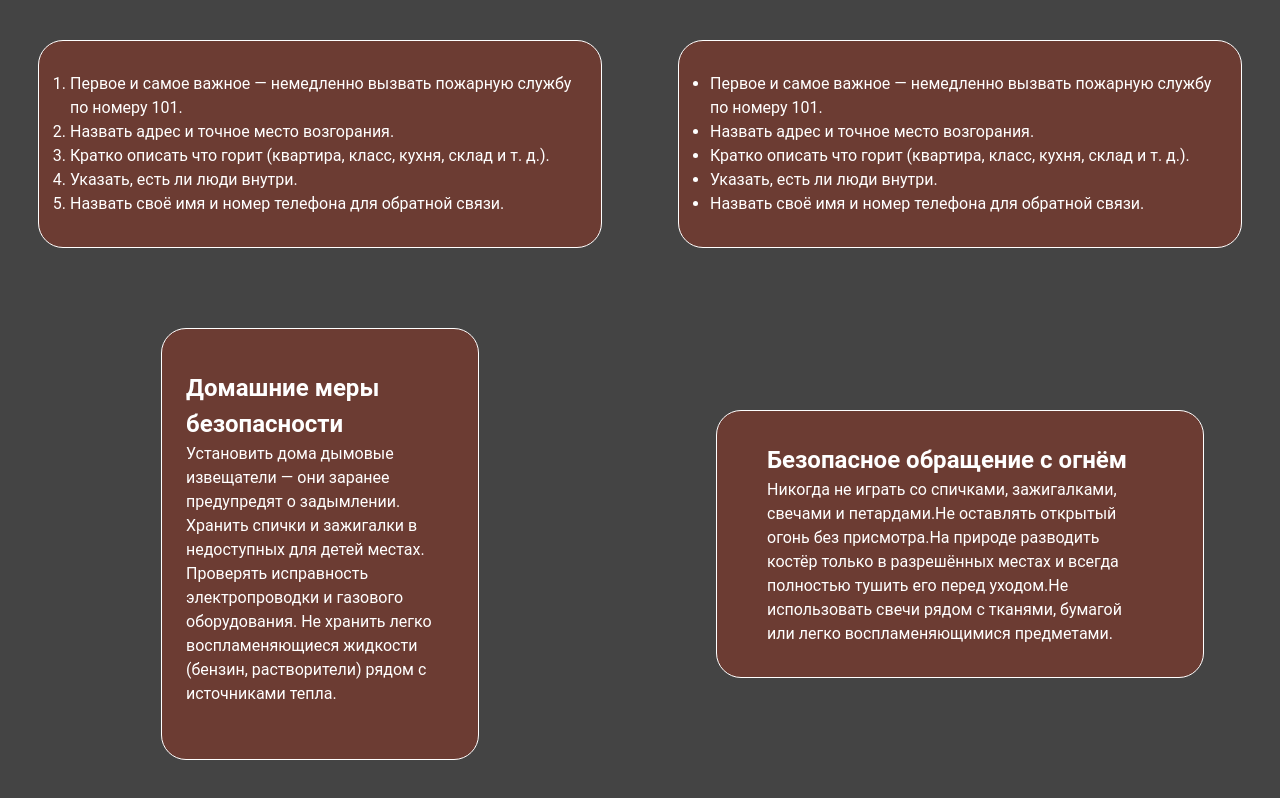
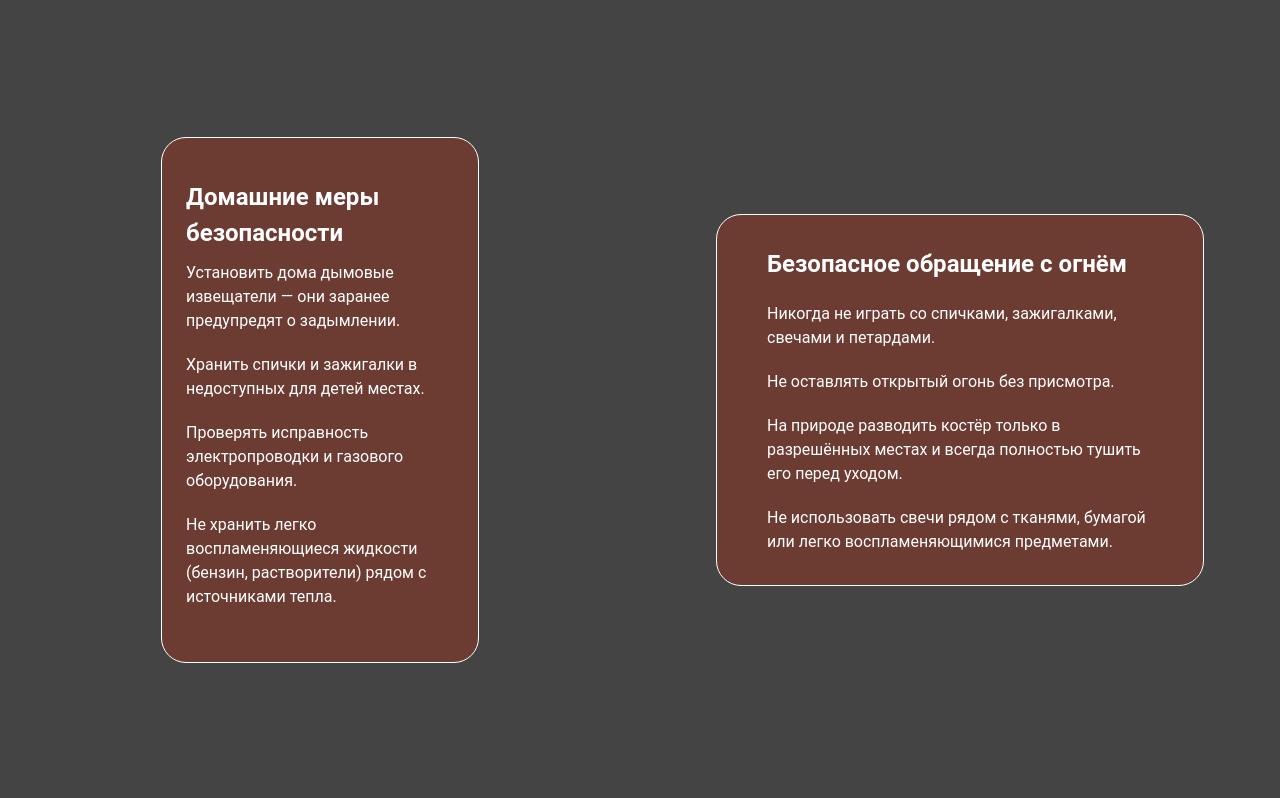
Before and after one commit to dkim08/redux-project, a React (Vite) app: page / in a window 1280 px wide. Built offline with nearby package versions, Linux system fonts and the light colour scheme.

Commit message:
card styling

```diff
--- a/src/components/App/index.tsx
+++ b/src/components/App/index.tsx
@@ -5,7 +5,8 @@ import "./style.css";
 const App: React.FC = () => {
   return (
     <div className="app-container">
-      <FireCard
+      {/* <FireCard
+        className="list-card"
         contentType="listNumbered"
         items={[
           "Первое и самое важное — немедленно вызвать пожарную службу по номеру 101.",
@@ -21,9 +22,10 @@ const App: React.FC = () => {
           padding: '31px 10px 31px 31px',
           maxWidth: '564px',
         }}
-      />
+      /> */}
 
-      <FireCard
+      {/* <FireCard
+        className="list-card"
         contentType="listBulleted"
         items={[
           "Первое и самое важное — немедленно вызвать пожарную службу по номеру 101.",
@@ -39,12 +41,18 @@ const App: React.FC = () => {
           padding: '31px 10px 31px 31px',
           maxWidth: '564px',
         }}
-      />
+      /> */}
 
       <FireCard
-        contentType="text"
+        className="list-card-home-safety"
+        contentType="listBulleted"
         title="Домашние меры безопасности"
-        text="Установить дома дымовые извещатели — они заранее предупредят о задымлении. Хранить спички и зажигалки в недоступных для детей местах. Проверять исправность электропроводки и газового оборудования. Не хранить легко воспламеняющиеся жидкости (бензин, растворители) рядом с источниками тепла."
+        items={[
+          "Установить дома дымовые извещатели — они заранее предупредят о задымлении.",
+          "Хранить спички и зажигалки в недоступных для детей местах.",
+          "Проверять исправность электропроводки и газового оборудования.",
+          "Не хранить легко воспламеняющиеся жидкости (бензин, растворители) рядом с источниками тепла."
+        ]}
         sx={{
           backgroundColor: 'rgba(122, 58, 46, 0.75)',
           textColor: '#FFFFFF',
@@ -55,9 +63,15 @@ const App: React.FC = () => {
       />
 
       <FireCard
-        contentType="text"
+        className="list-card-fire-safety"
+        contentType="listBulleted"
         title="Безопасное обращение с огнём"
-        text="Никогда не играть со спичками, зажигалками, свечами и петардами.Не оставлять открытый огонь без присмотра.На природе разводить костёр только в разрешённых местах и всегда полностью тушить его перед уходом.Не использовать свечи рядом с тканями, бумагой или легко воспламеняющимися предметами."
+        items={[
+          "Никогда не играть со спичками, зажигалками, свечами и петардами.",
+          "Не оставлять открытый огонь без присмотра.",
+          "На природе разводить костёр только в разрешённых местах и всегда полностью тушить его перед уходом.",
+          "Не использовать свечи рядом с тканями, бумагой или легко воспламеняющимися предметами."
+        ]}
         sx={{
           backgroundColor: 'rgba(122, 58, 46, 0.75)',
           textColor: '#FFFFFF',
--- a/src/components/App/style.css
+++ b/src/components/App/style.css
@@ -8,3 +8,25 @@
     background-color: rgb(68, 68, 68);
     line-height: 1.5;
 }
+
+.list-card ol{
+    padding-left: 30px;
+}
+
+.list-card-home-safety li, .list-card-fire-safety li {
+    padding-bottom: 20px;
+    list-style: none;
+}
+
+.list-card-home-safety li:last-child, .list-card-fire-safety li:last-child {
+    padding-bottom: 0px;
+}
+
+.list-card-home-safety li:first-child {
+    padding-top: 10px;
+}
+
+
+.list-card-fire-safety li:first-child {
+    padding-top: 20px;
+}
--- a/src/components/style.css
+++ b/src/components/style.css
@@ -1,14 +1,4 @@
 .fire-cards {
-  box-sizing: border-box;
   border: solid 1px #ffffff;
   margin: 30px;
 }
-
-.fire-cards-title {
-  font-size: 20px;
-  margin-bottom: 20px;
-}
-
-.fire-cards-text {
-  font-size: 16px;
-}
```
